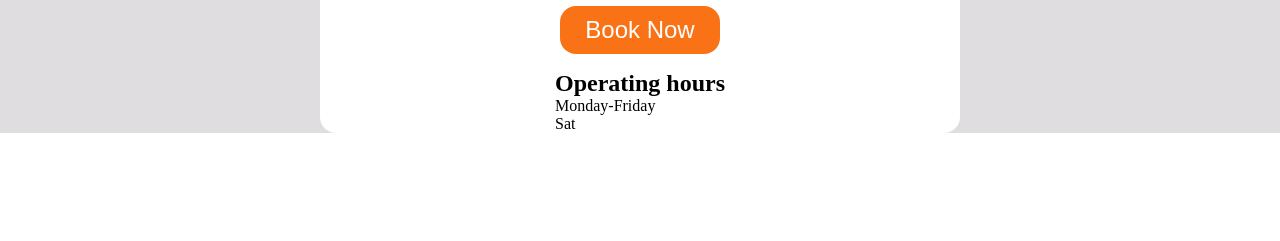
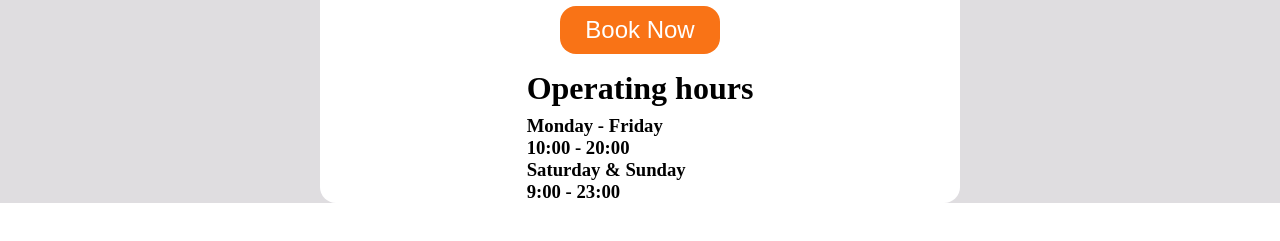
Before and after one commit to Kgodisho-Mononyane/restaurant-page, a website built with webpack: page src/template.html in a window 1280 px wide. Shown: the part 271-512 px from the top of the page. Built offline with nearby package versions, Linux system fonts and the light colour scheme; files whose address does not match are found by name.

Commit message:
adjust home page content styling

```diff
--- a/src/style.css
+++ b/src/style.css
@@ -118,6 +118,10 @@ nav {
     background-color: var(--orange-active);
 }
 
+#operating-hours-header {
+    font-size: 2rem;
+    margin-bottom: 0.5rem;
+}
 
 /* MENU */
 
--- a/src/template.html
+++ b/src/template.html
@@ -22,9 +22,11 @@
                 <img id="home-img" src="./assets/images/home-restaurant.jpg" alt="restaurant-image">
                 <button id="book-btn">Book Now</button>
                 <div id="operating-hours-container">
-                    <h2>Operating hours</h2>
-                    <p>Monday-Friday</p>
-                    <p>Sat</p>
+                    <h2 id="operating-hours-header">Operating hours</h2>
+                    <h3>Monday - Friday</>
+                    <p>10:00 - 20:00</p>
+                    <h3>Saturday & Sunday</>
+                    <p>9:00 - 23:00</p>
                 </div>
             </div>
         </div>
```
